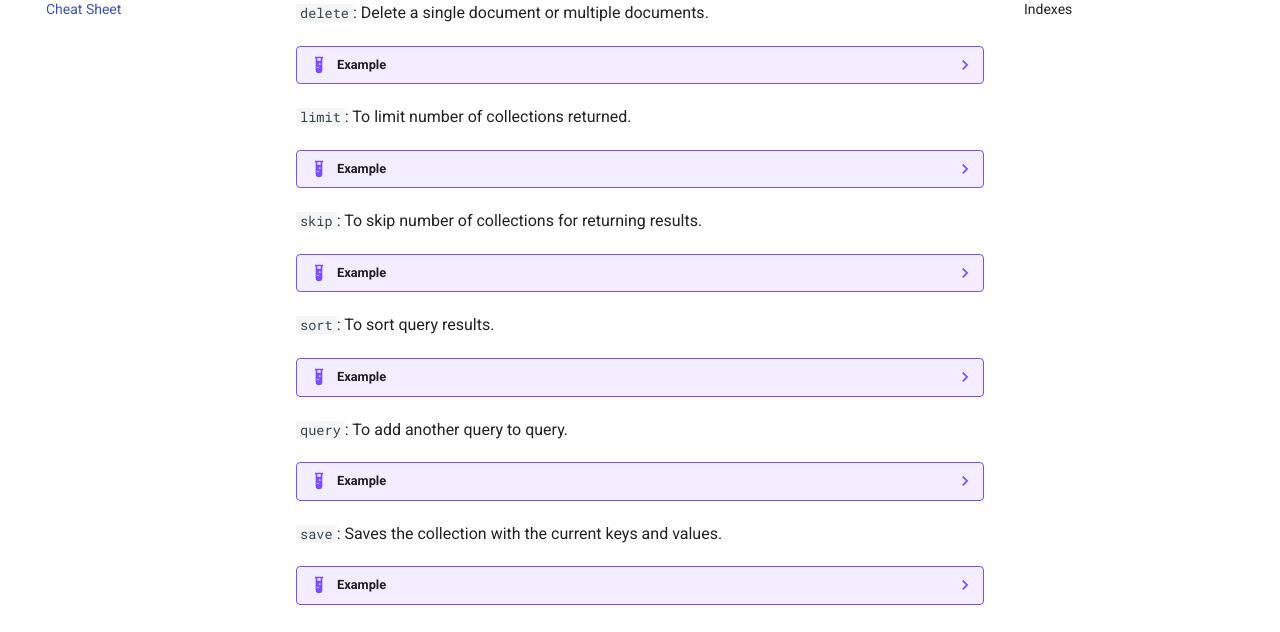
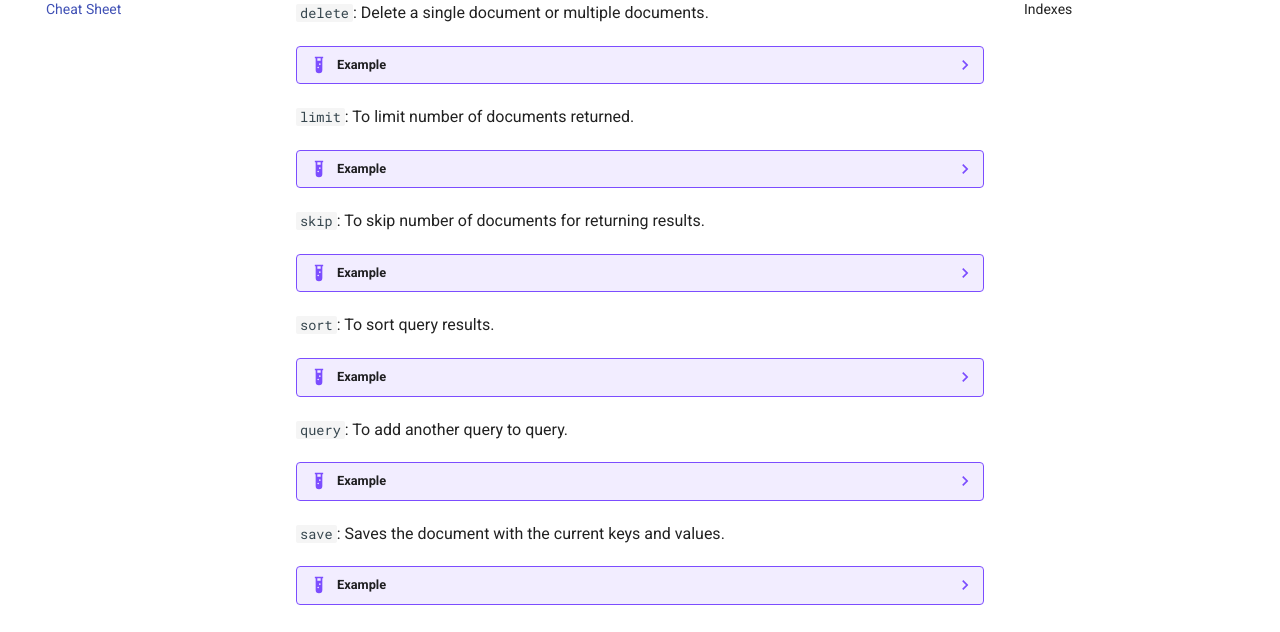
Before and after one commit to aminalaee/mongox, an MkDocs documentation site: the page built from docs/cheat_sheet.md, in a window 1280 px wide and 900 px high, scrolled down 917 px. Shown: the part 153-785 px from the top of the window. Built offline with MkDocs 1.6.1 and Material for MkDocs 9.7.7, drawn with Linux system fonts in a browser that asks for light colours; comment, search, counter and statistics services are not loaded; some of the changed text lies outside the part shown.

Commit message:
update docs

````diff
--- a/docs/cheat_sheet.md
+++ b/docs/cheat_sheet.md
@@ -14,7 +14,7 @@ class Movie(mongox.Model):
 
 ### Model methods
 
-`insert`: Inserts the collection.
+`insert`: Inserts the document.
 
 ??? example
     ```python
@@ -67,14 +67,14 @@ class Movie(mongox.Model):
     await movie.delete()
     ```
 
-`limit`: To limit number of collections returned.
+`limit`: To limit number of documents returned.
 
 ??? example
     ```python
     movies = await Movie.query().limit(5).all()
     ```
 
-`skip`: To skip number of collections for returning results.
+`skip`: To skip number of documents for returning results.
 
 ??? example
     ```python
@@ -103,7 +103,7 @@ class Movie(mongox.Model):
     movies = await Movie.query(Movie.name > 2000, Movie.name < 2020).all()
     ```
 
-`save`: Saves the collection with the current keys and values.
+`save`: Saves the document with the current keys and values.
 
 ??? example
     ```python
````
Also changed, not shown: docs/defining_documents.md (+1 -25 lines), docs/queriying_documents.md (+66 -0 lines), 1 other file.
